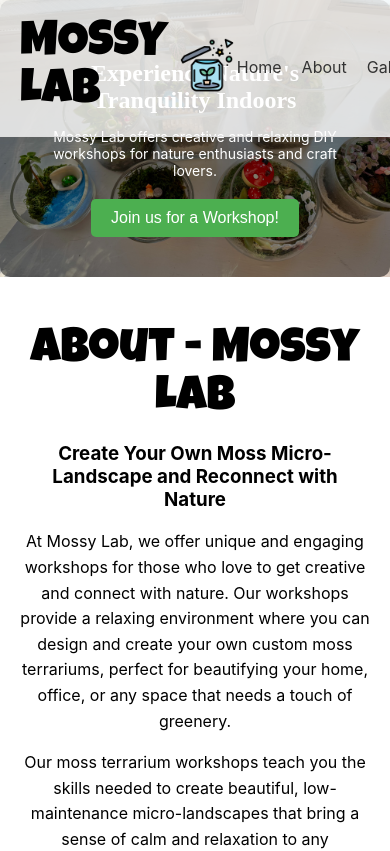
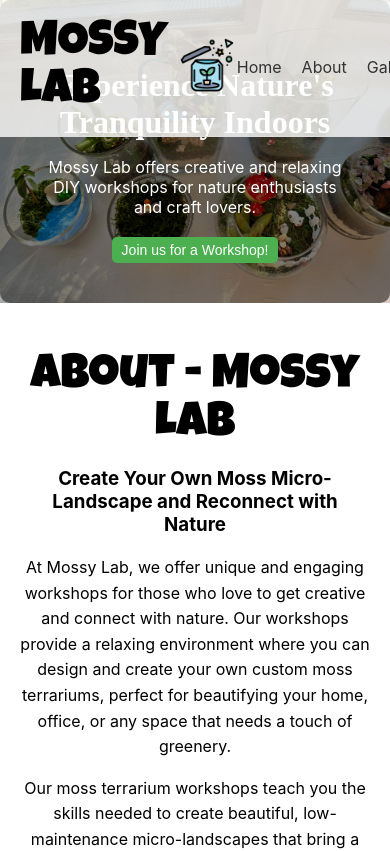
Before and after one commit to ShervonnW/mossylab_web, a React (Create React App) app in the folder client/: page / in a window 390 px wide. Shown: the top 851 px of the page. Built offline with nearby package versions, Linux system fonts and the light colour scheme.

Commit message:
add media response

```diff
--- a/client/src/App.js
+++ b/client/src/App.js
@@ -6,6 +6,7 @@ import AboutPage from './pages/AboutPage';
 import GalleryPage from './pages/GalleryPage';
 import TerrariumsPage from './pages/TerrariumsPage';
 import ContactPage from './pages/ContactPage';
+import './responsive.css';
 const App = () => {
   return (
     <Router>
--- a/client/src/index.js
+++ b/client/src/index.js
@@ -3,6 +3,7 @@ import ReactDOM from 'react-dom/client';
 import './index.css';
 import App from './App';
 import reportWebVitals from './reportWebVitals';
+import './responsive.css';
 
 const root = ReactDOM.createRoot(document.getElementById('root'));
 root.render(
--- /dev/null
+++ b/client/src/responsive.css
@@ -0,0 +1,49 @@
+/* responsive.css */
+
+@media (max-width: 768px) {
+    .hero-content {
+      padding: 20px;
+    }
+
+    .hero h1 {
+      font-size: 2rem;
+    }
+
+    .hero p {
+      font-size: 1rem;
+    }
+
+    .btn {
+      padding: 5px 10px;
+      font-size: 0.875rem;
+    }
+
+    .product-grid {
+      grid-template-columns: 1fr; /* 在小屏幕上每行一个商品 */
+      gap: 20px; /* 调整间距 */
+    }
+
+    .product-card {
+      width: 100%; /* 全宽 */
+      height: auto; /* 自动高度 */
+      margin: 0 auto; /* 居中 */
+    }
+
+    .gallery-h1 {
+      font-size: 2rem;
+    }
+
+    .product-filters {
+      flex-direction: column; /* 垂直排列 */
+      gap: 10px; /* 调整间距 */
+    }
+
+    .footer-section {
+      flex: 1 1 100%;
+    }
+
+    .footer-container {
+      flex-direction: column;
+      align-items: center;
+    }
+  }
```
